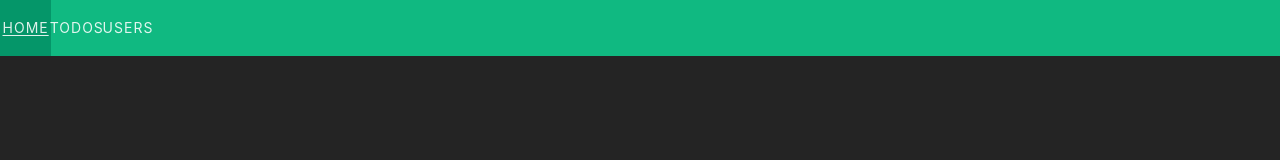
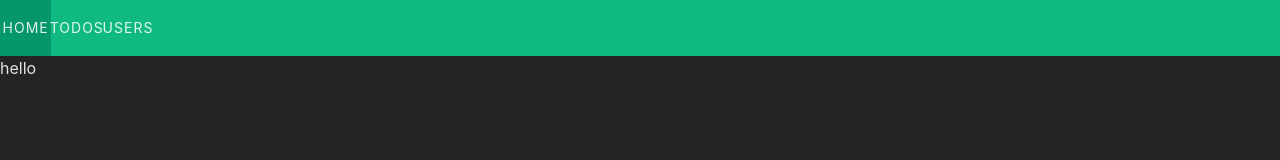
Before and after one commit to MatejMedvescek755/todo, a React (Vite) app: page / in a window 1280 px wide. Shown: the top 160 px of the page. Built offline with nearby package versions, Linux system fonts and the light colour scheme.

Commit message:
added a dashboard component

```diff
--- /dev/null
+++ b/src/components/DashboardView/DashboardView.tsx
@@ -0,0 +1,12 @@
+import React from "react";
+import NavBar from "../NavBar";
+import { Outlet } from "react-router-dom";
+
+const DashboardView = () =>{
+
+    return (
+        <div>hello</div>
+    )
+}
+
+export default DashboardView
```
Also changed, not shown: src/main.tsx (+6 -1 lines).
